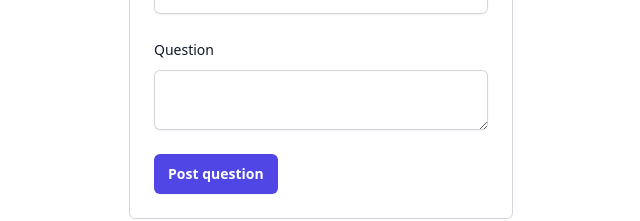
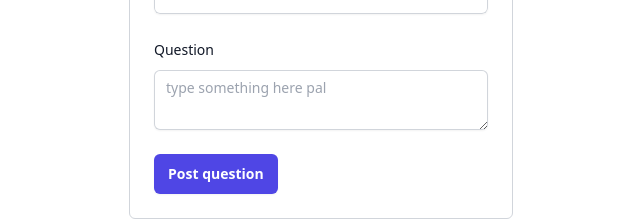
Before and after one commit to RCAbney/radiformiyup, a React (Vite) app: page / in a window 1280 px wide. Shown: the part 436-657 px from the top of the page, without its empty margins (319-959 px from the left). Built offline with nearby package versions, Linux system fonts and the light colour scheme.

Commit message:
style tweak and add placeholder to textarea

```diff
--- a/src/App.jsx
+++ b/src/App.jsx
@@ -60,7 +60,7 @@ function App() {
                                     </label>
                                 </div>
                                 {errors.choice && touched.choice && (
-                                    <div className="mt-2 text-sm text-red-600">
+                                    <div className="mt-2 mb-1 text-sm text-red-600">
                                         {errors.choice}
                                     </div>
                                 )}
@@ -176,6 +176,7 @@ function App() {
                                     as="textarea"
                                     className="block w-full rounded-md border-0 py-1.5 text-gray-900 shadow-sm ring-1 ring-inset ring-gray-300 placeholder:text-gray-400 focus:ring-2 focus:ring-indigo-600 sm:text-sm sm:leading-6"
                                     name="question"
+                                    placeholder="type something here pal"
                                 />
                             </div>
                         </div>
```
